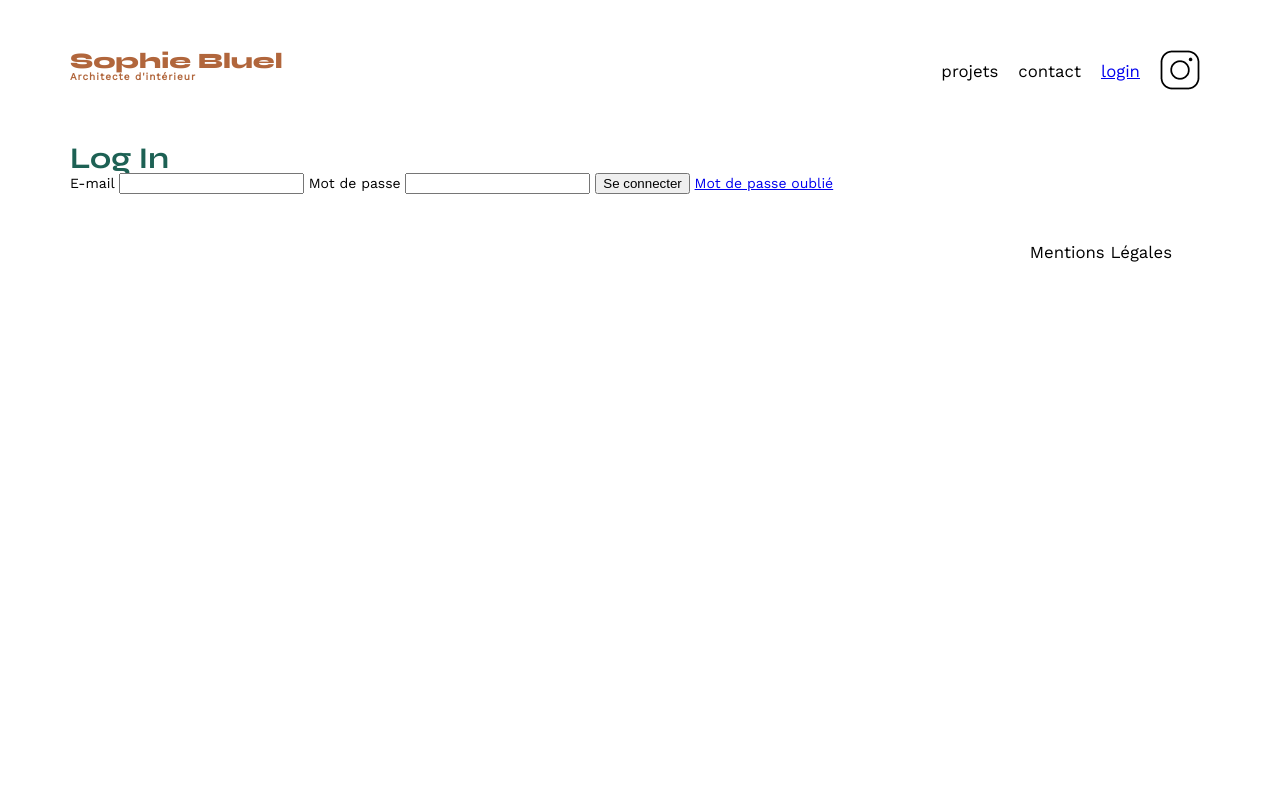
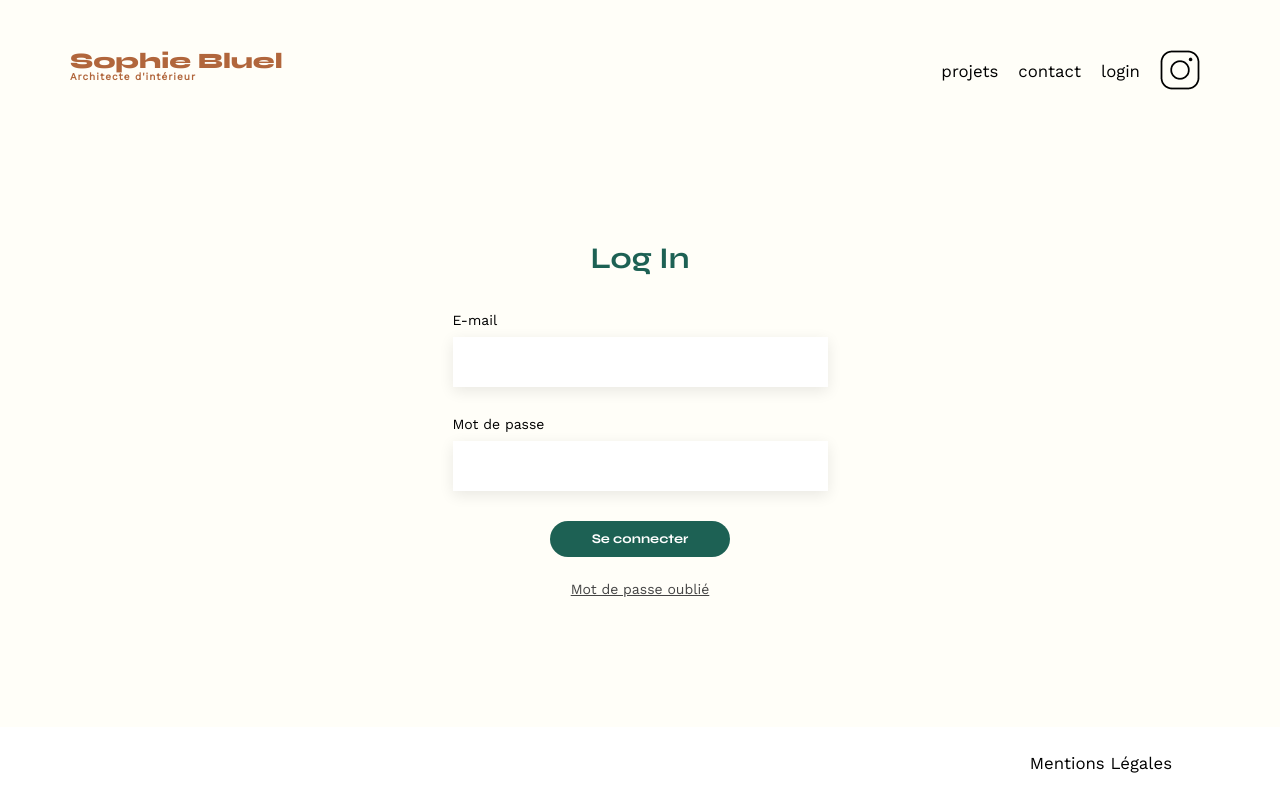
Before and after one commit to Nicognito23/Portfolio-architecte-sophie-bluel, a plain HTML site: page FrontEnd/login.html in a window 1280 px wide. Drawn offline with nearby package versions, Linux system fonts and the light colour scheme.

```diff
--- a/FrontEnd/assets/style.css
+++ b/FrontEnd/assets/style.css
@@ -58,6 +58,11 @@ header {
 	justify-content: space-between;
 	margin: 50px 0
 }
+header a {
+    color: inherit;
+    text-decoration: none;
+}
+
 section {
 	margin: 50px 0
 }
@@ -211,3 +216,77 @@ footer nav ul {
 	justify-content: flex-end;
 	margin: 2em
 }
+
+/* ---------- Page de connexion ---------- */
+#login {
+    width: 375px;
+    margin: 100px auto;
+}
+
+#login h2 {
+    text-align: center;
+    margin-bottom: 40px;
+}
+
+#login form {
+    display: flex;
+    flex-direction: column;
+}
+
+#login label {
+    margin-bottom: 10px;
+}
+
+#login input {
+    height: 50px;
+    margin-bottom: 30px;
+    padding: 0 15px;
+    font-size: 1.2em;
+    border: none;
+    box-shadow: 0px 4px 14px rgba(0, 0, 0, 0.09);
+}
+
+#login button {
+    align-self: center;
+    width: 180px;
+    height: 36px;
+    font-family: 'Syne';
+    font-weight: 700;
+    color: white;
+    background-color: #1D6154;
+    border: none;
+    border-radius: 60px;
+    cursor: pointer;
+}
+
+#login a {
+    margin-top: 25px;
+    text-align: center;
+    color: #444;
+}
+
+/* ---------- Mise en page de la page login ---------- */
+body.login-page {
+    max-width: none;           /* le fond peut s'étendre sur toute la largeur */
+    min-height: 100vh;         /* la page fait au moins la hauteur de l'écran */
+    display: flex;
+    flex-direction: column;
+    background-color: #FFFEF8; /* crème */
+}
+
+.login-page header,
+.login-page main,
+.login-page footer nav {
+    width: 100%;
+    max-width: 1140px;         /* le contenu reste centré à 1140px */
+    margin-left: auto;
+    margin-right: auto;
+}
+
+.login-page main {
+    flex: 1;                   /* le <main> prend la place restante : le footer descend */
+}
+
+.login-page footer {
+    background-color: white;   /* le footer garde un fond blanc */
+}
--- a/FrontEnd/login.html
+++ b/FrontEnd/login.html
@@ -11,19 +11,19 @@
 	<link rel="stylesheet" href="./assets/style.css">
 </head>
 
-<body>
+<body class="login-page">
 
 <header>
-    <h1>Sophie Bluel <span>Architecte d'intérieur</span></h1>
+    <a href="./index.html"><h1>Sophie Bluel <span>Architecte d'intérieur</span></h1></a>
     <nav>
         <ul>
-            <li>projets</li>
-            <li>contact</li>
+            <li><a href="./index.html#portfolio">projets</a></li>
+            <li><a href="./index.html#contact">contact</a></li>
             <li><a href="./login.html">login</a></li>
             <li><img src="./assets/icons/instagram.png" alt="Instagram"></li>
         </ul>
     </nav>
-</header
+</header>
 
 <main>
     <section id="login">
```
Also changed, not shown: FrontEnd/index.html (+5 -5 lines).
